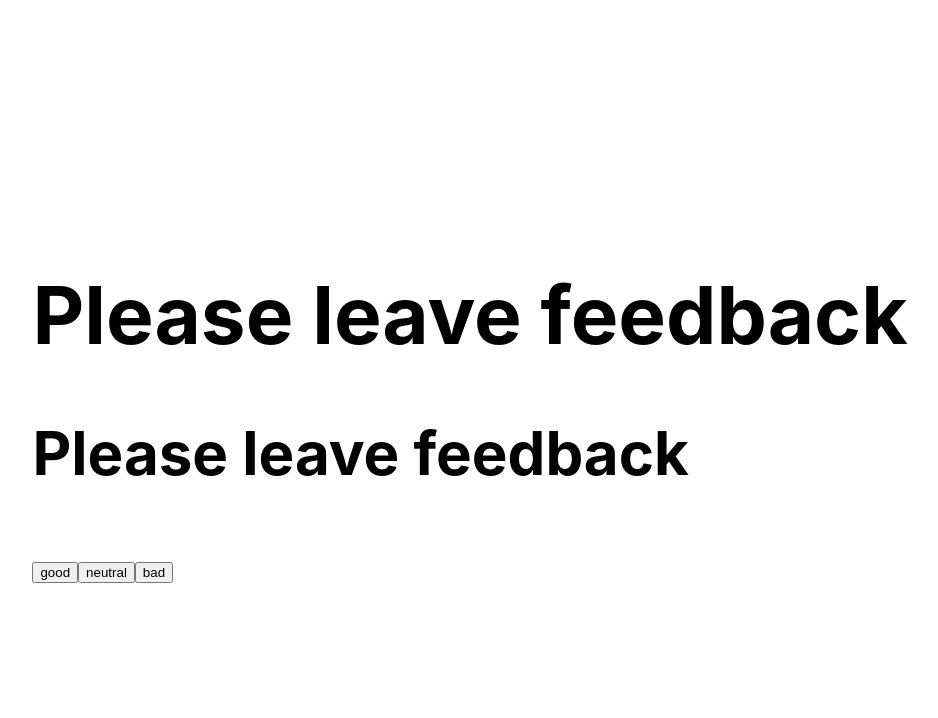
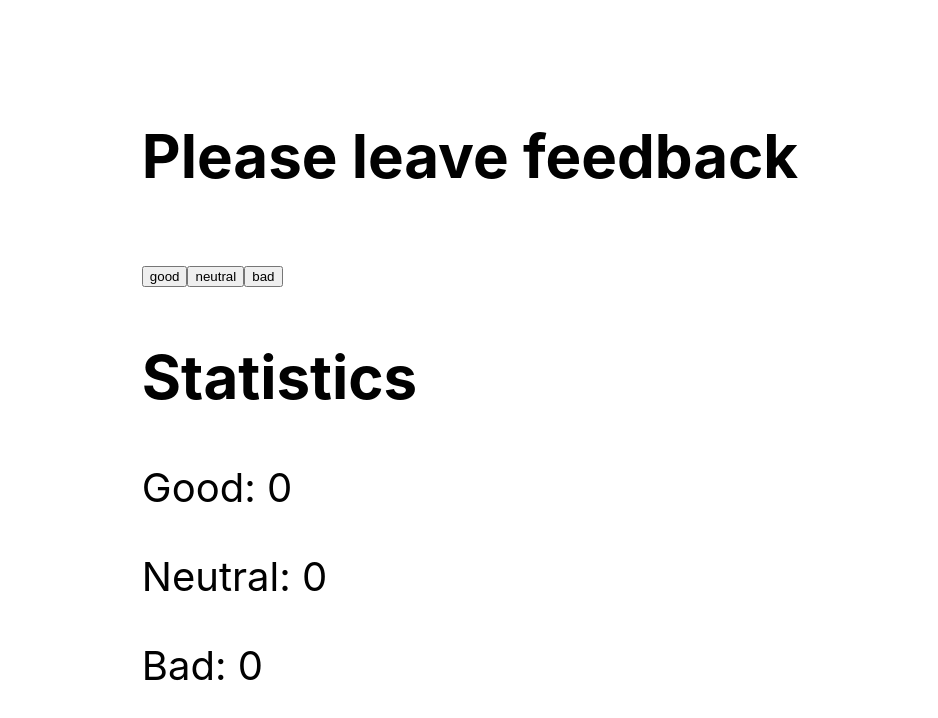
Before and after one commit to MikiMarcinkowski/goit-react-hw-02-feedback, a React (Create React App) app: page / in a window 1280 px wide. Shown: the top 718 px of the page, without its empty margins (170-1108 px from the left). Built offline with nearby package versions, Linux system fonts and the light colour scheme.

Commit message:
added props Statistics, feedbackOption, Section

```diff
--- a/src/components/Feedback/Feedback.jsx
+++ b/src/components/Feedback/Feedback.jsx
@@ -1,5 +1,7 @@
-import { Component } from 'react';
+import { Children, Component } from 'react';
 import React from 'react';
+import FeedbackOptions from 'components/FeedbackOptions/FeedbackOptions';
+import Section from 'components/Section/Section';
 
 class Feedback extends Component {
   state = {
@@ -9,43 +11,23 @@ class Feedback extends Component {
   };
 
   render() {
-    const Section = ({ title, children }) => {
+    const Statistics = ({ title, good, neutral, bad }) => {
       return (
-        <section>
+        <div>
           <h2>{title}</h2>
-          {children}
-        </section>
+          <p>Good: {good}</p>
+          <p>Neutral: {neutral}</p>
+          <p>Bad: {bad}</p>
+        </div>
       );
     };
 
-    // const options = Object.keys(this.state);
-    // console.log(options);
-
-    const FeedbackOptions = ({ options }) => {
-      return (<div>
-        <div>
-
-         {options.map(option => (
-
-          <button type="button" key={option}>
-            {option}
-          </button>
-        )
-      )}</div>
-
- </div>)
-    };
-
-
-
-
-console.log(FeedbackOptions)
     return (
       <div>
-        <h1>Please leave feedback</h1>
         <Section title="Please leave feedback">
           <FeedbackOptions options={Object.keys(this.state)} />
         </Section>
+        <Statistics title="Statistics" {...this.state} ></Statistics>
       </div>
     );
   }
--- a/src/components/FeedbackOptions/FeedbackOptions.jsx
+++ b/src/components/FeedbackOptions/FeedbackOptions.jsx
@@ -0,0 +1,15 @@
+ const FeedbackOptions = ({ options }) => {
+  return (
+    <div>
+      <div>
+        {options.map(option => (
+          <button type="button" key={option}>
+            {option}
+          </button>
+        ))}
+      </div>
+    </div>
+  );
+};
+
+export default FeedbackOptions
--- /dev/null
+++ b/src/components/Section/Section.jsx
@@ -0,0 +1,13 @@
+
+
+const Section = ({ title, children }) => {
+  return (
+    <section>
+      <h2>{title}</h2>
+      {children}
+    </section>
+  );
+};
+
+
+export default Section;
```
